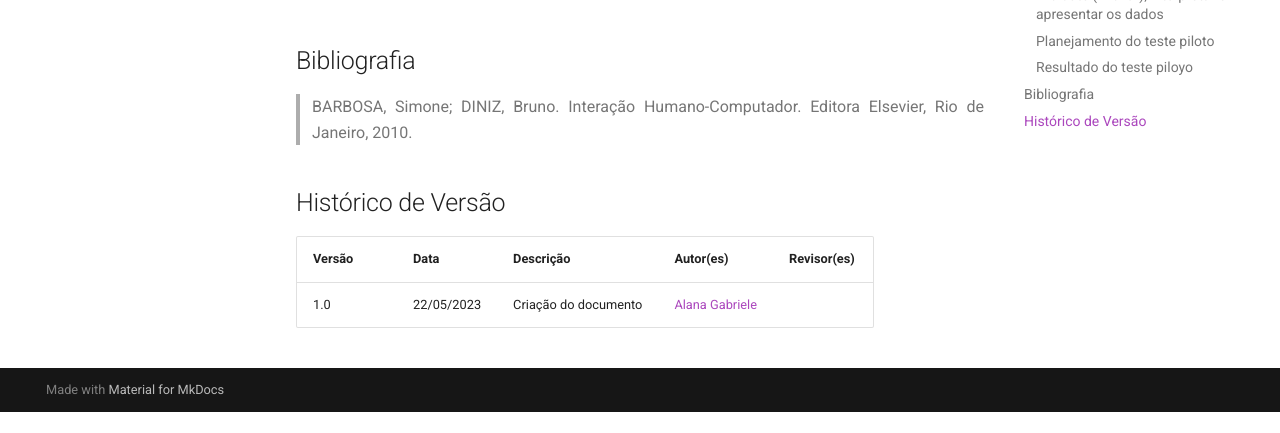
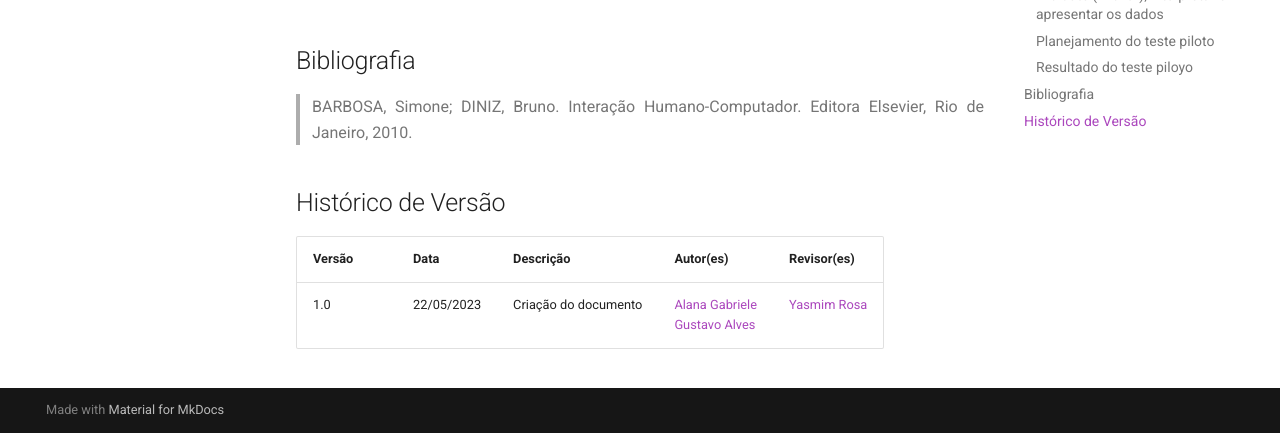
Before and after one commit to Interacao-Humano-Computador/2024.1-Grupo08, an MkDocs documentation site: the page built from docs/design_avaliacao/nivel_1/analise_tarefas/planejamento_avaliacao.md, in a window 1280 px wide and 900 px high, scrolled down 4447 px, cut to the strip 467-900 px from the top of the window. Built offline with MkDocs 1.6.1 and Material for MkDocs 9.7.7, drawn with Linux system fonts in a browser that asks for light colours; before the commit the page ends 5326 px from its top, so only the background shows below that.

```diff
--- a/docs/design_avaliacao/nivel_1/analise_tarefas/planejamento_avaliacao.md
+++ b/docs/design_avaliacao/nivel_1/analise_tarefas/planejamento_avaliacao.md
@@ -115,4 +115,4 @@ No teste piloto foi observado a necessidade de reformulação das perguntas, que
 
 | Versão | Data       | Descrição            | Autor(es)                                          | Revisor(es) |
 | ------ | ---------- | -------------------- | -------------------------------------------------- | ----------- |
-| 1.0    | 22/05/2023 | Criação do documento | [Alana Gabriele](https://github.com/alanagabriele) | []()        |
+| 1.0    | 22/05/2023 | Criação do documento | [Alana Gabriele](https://github.com/alanagabriele) <br> [Gustavo Alves](https://github.com/gustaallves) | [Yasmim Rosa](https://github.com/yaskisoba)|
```
